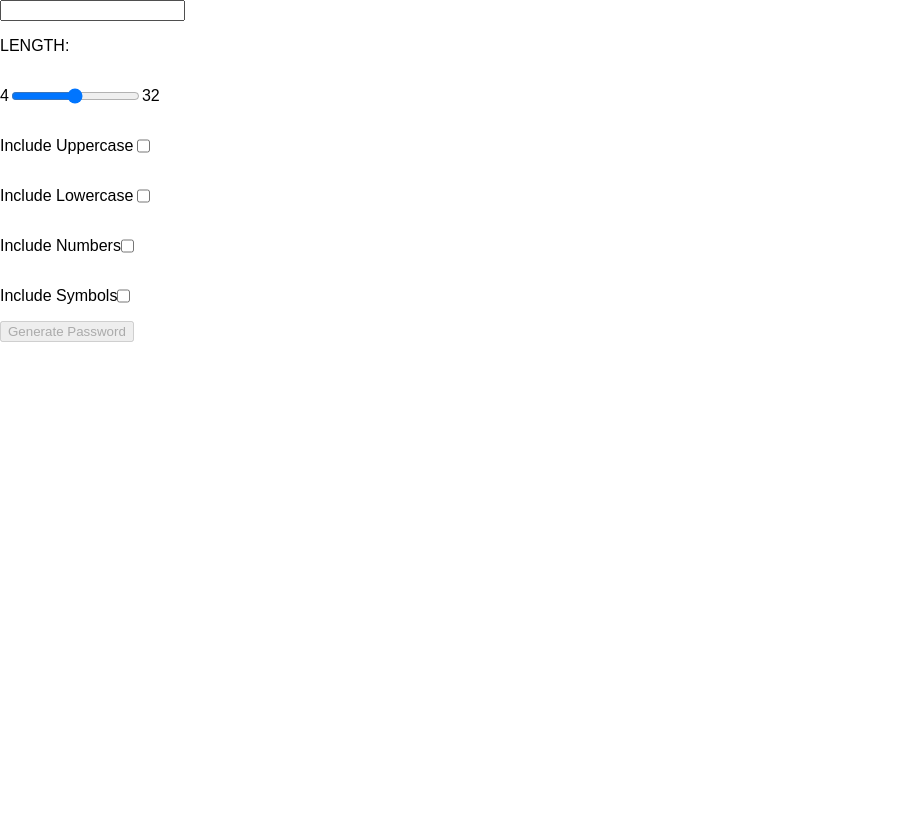
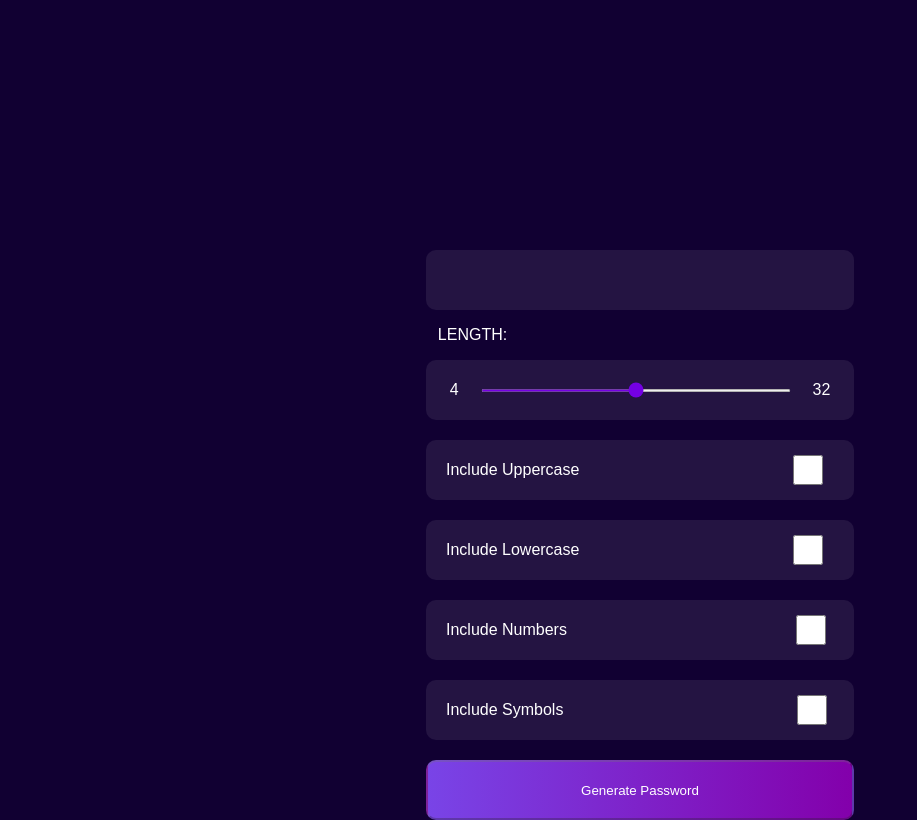
Before and after one commit to XavierVelasquezSoto/Generador-Password-Avanzado, a plain HTML site: page index.html in a window 1280 px wide. Shown: the whole page, without its empty margins (0-917 px from the left). Drawn offline with Linux system fonts and the light colour scheme.

Commit message:
???update

```diff
--- a/css/style.css
+++ b/css/style.css
@@ -26,49 +26,145 @@ ul {
 body {
   margin: 0;
   font-family: sans-serif;
+  background-color: #110032;
+  color: white;
+}
+
+.container-password{
+  display: flex;
+  flex-direction: column;
+  align-items: center;
+
+}
+
+.textPassword{
+  width: 428px;
+  height: 60px;
+  background-color: #241442;
+  border-radius: 10px;
+  border: none;
+  color: inherit;
+  margin-top: 250px;
+}
+
+.containerNumberLength{
+  display: flex;
+  margin-right: 320px;
+}
+
+.numbers{
+  display: flex;
+  padding-left: 15px;
 }
 
 .container-Range{
   display: flex;
+  align-items: center;
+  justify-content: center;
+  width: 428px;
+  height: 60px;
+  background-color: #241442;
+  border-radius: 10px;
 }
 
-.containerNumberLength{
-  display: flex;
+.rangeLine{
+  width: 310px;
+  height: 3px;
+  accent-color: #7400e4;
+}
+.num1{
+  padding-right: 20px;
 }
 
-.checkbox{
-  display: flex;
-  flex-direction: column;
+.num2{
+  padding-left: 20px;
 }
 
 .box1{
   display: flex;
+  align-items: center;
+  background-color: #241442;
+  border-radius: 10px;
+  width: 428px;
+  height: 60px;
+  margin-top: 20px;
 }
 
-.checkbox1{
-  margin-left: 0px;
+.Include-Uppercase{
+  padding-left: 20px;
+  padding-right: 210px;
+}
+
+.vocabularyUpper{
+  width: 30px;
+  height: 30px;
 }
 
 .box2{
   display: flex;
+  align-items: center;
+  background-color: #241442;
+  border-radius: 10px;
+  width: 428px;
+  height: 60px;
+  margin-top: 20px;
 }
 
-.checkbox2{
-  margin-left: 0px;
+.include-lowercase{
+  padding-left: 20px;
+  padding-right: 210px;
+}
+
+.vocabularyLower{
+  width: 30px;
+  height: 30px;
 }
 
 .box3{
   display: flex;
+  align-items: center;
+  background-color: #241442;
+  border-radius: 10px;
+  width: 428px;
+  height: 60px;
+  margin-top: 20px;
 }
 
-.checkbox3{
-  margin-left: 0px;
+.include-numbers{
+  padding-left: 20px;
+  padding-right: 225px;
+}
+
+.checkNumbers{
+  width: 30px;
+  height: 30px;
 }
 
 .box4{
   display: flex;
+  align-items: center;
+  background-color: #241442;
+  border-radius: 10px;
+  width: 428px;
+  height: 60px;
+  margin-top: 20px;
 }
 
-.checkbox4{
-  margin-left: 0px;
+.include-symbols{
+  padding-left: 20px;
+  padding-right: 230px;
 }
+
+.checkSymbols{
+  width: 30px;
+  height: 30px;
+}
+
+.generatePassword{
+  width: 428px;
+  height: 60px;
+  border-radius: 10px;
+  color: inherit;
+  background: linear-gradient(to right, #7944e7, #8300ab);
+  margin-top: 20px;
+}
--- a/index.html
+++ b/index.html
@@ -7,14 +7,14 @@
     <title>Document</title>
   </head>
   <body>
-    <div class="Container-Password">
+    <div class="container-password">
       <input id="textPassword" type="text" class="textPassword" />
       <div class="containerNumberLength">
         <p>LENGTH:</p>
         <p id="numbers" class="numbers"></p>
       </div>
       <div class="container-Range">
-        <p>4</p>
+        <p class="num1">4</p>
         <input
           id="range"
           type="range"
@@ -23,24 +23,24 @@
           step="1"
           class="rangeLine"
         />
-        <p>32</p>
+        <p class="num2">32</p>
       </div>
       <div class="container-Checkbox">
         <div class="box1">
-          <p>Include Uppercase</p>
+          <p class="Include-Uppercase">Include Uppercase</p>
           <input id="vocabularyUpper" type="checkbox" class="vocabularyUpper" />
         </div>
         <div class="box2">
-          <p>Include Lowercase</p>
+          <p class="include-lowercase">Include Lowercase</p>
           <input id="vocabularyLower" type="checkbox" class="vocabularyLower" />
         </div>
         <div class="box3">
-          <p>Include Numbers</p>
-          <input id="checkNumbers" type="checkbox" class="checkbox3" />
+          <p class="include-numbers">Include Numbers</p>
+          <input id="checkNumbers" type="checkbox" class="checkNumbers" />
         </div>
         <div class="box4">
-          <p>Include Symbols</p>
-          <input id="checkSymbols" type="checkbox" class="checkbox4" />
+          <p class="include-symbols">Include Symbols</p>
+          <input id="checkSymbols" type="checkbox" class="checkSymbols" />
         </div>
       </div>
       <button id="generatePassword" disabled class="generatePassword">
```
Also changed, not shown: js/scripts.js (+64 -0 lines).
